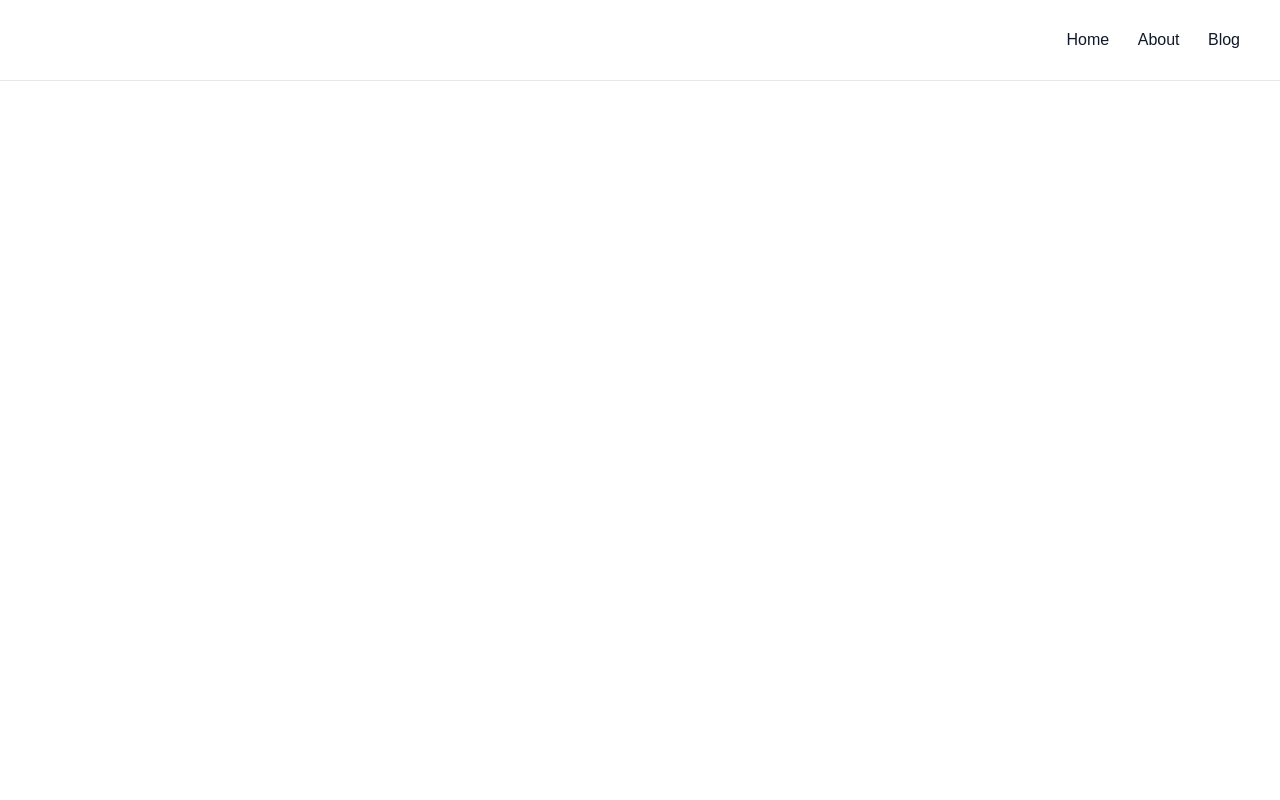
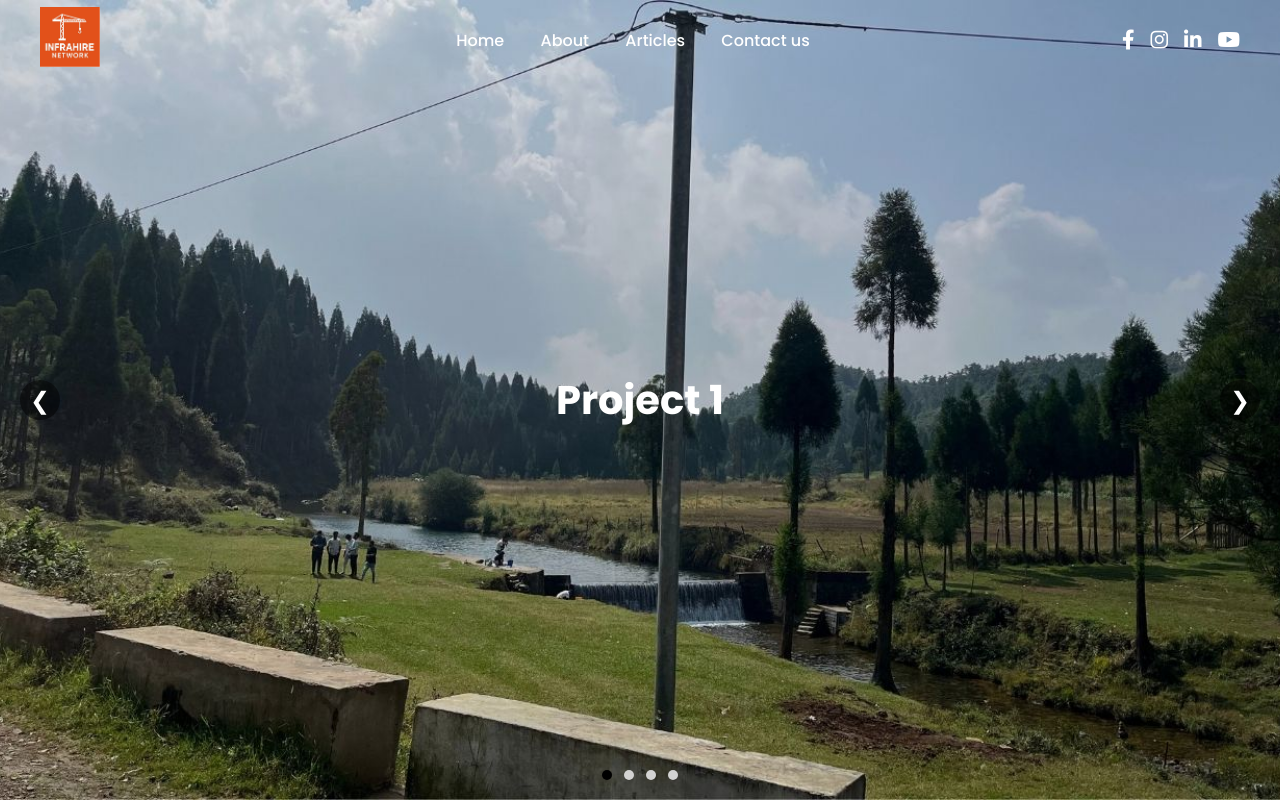
Before and after one commit to nivedrajak-ui/simple-site, a plain HTML site: page index.html in a window 1280 px wide. Drawn offline with Linux system fonts and the light colour scheme.

Commit message:
Updated homepage and slider layout

```diff
--- a/index.html
+++ b/index.html
@@ -1,44 +1,213 @@
-
 <!DOCTYPE html>
 <html lang="en">
 <head>
-  <meta charset="UTF-8" />
-  <meta name="viewport" content="width=device-width, initial-scale=1.0" />
-  <title>Strexerts</title>
+<meta charset="UTF-8">
+<meta name="viewport" content="width=device-width, initial-scale=1.0">
+<title>Slider Full Background Site</title>
+<link href="https://fonts.googleapis.com/css2?family=Poppins:wght@300;400;500;700&display=swap" rel="stylesheet">
+<link rel="stylesheet" href="https://cdnjs.cloudflare.com/ajax/libs/font-awesome/6.4.0/css/all.min.css">
 <style>
-    body {
-      margin: 0;
-      font-family: Arial, sans-serif;
-      background-color: #ffffff;
+* { margin:0; padding:0; box-sizing:border-box; }
+body, html { height: 100%; font-family: 'Poppins', sans-serif; overflow-x: hidden; }
+
+/* Slider container */
+.slider { position: relative; width: 100%; height: 100vh; overflow: hidden; }
+
+/* Slides */
+.slides {
+  display: flex;
+  transition: transform 1s ease-in-out; /* slower slide */
+  height: 100%;
 }
+
+.slide {
+  min-width: 100%;
+  height: 100%;
+  position: relative;
+  display: flex;
+  justify-content: center;
+  align-items: center;
+  color: #fff;
+  text-align: center;
+}
+
+.slide img {
+  width: 100%;
+  height: 100%;
+  object-fit: cover;
+  position: absolute;
+  inset: 0;
+  z-index: -1;
+}
+
+/* Project name */
+.slide h2 {
+  font-size: 2.5rem;
+  font-weight: 700;
+  color: #fff;
+  opacity: 0;
+  transform: translateY(20px);
+  animation: popUp 1.2s forwards; /* slower baseline animation */
+}
+
+@keyframes popUp {
+  to { opacity: 1; transform: translateY(0); }
+}
+
+/* Header */
 header {
+  position: absolute;
+  top: 0;
+  left: 0;
+  width: 100%;
+  height: 80px;
   display: flex;
-      justify-content: flex-end;
   align-items: center;
-      height: 80px;
+  justify-content: space-between;
   padding: 0 40px;
-      background-color: #ffffff;
-      border-bottom: 1px solid #e5e7eb;
+  z-index: 10;
+  color: #fff;
 }
+
+/* Logo */
+.logo img { height: 60px; }
+
+/* Navigation */
+nav { margin-left: 60px; }
 nav a {
-      color: #111827;
+  margin: 0 16px;
+  text-decoration: none;
+  color: #fff;
   font-size: 16px;
   font-weight: 500;
-      text-decoration: none;
-      margin-left: 24px;
+  transition: opacity 0.3s;
 }
-    nav a:hover {
-      color: #2563eb;
+nav a:hover { opacity: 0.7; }
+
+/* Social icons */
+.social-icons {
+  display: flex;
+  align-items: center;
 }
+.social-icons i {
+  margin-left: 16px;
+  font-size: 20px;
+  color: #fff;
+  cursor: pointer;
+  transition: opacity 0.3s;
+}
+.social-icons i:hover { opacity: 0.7; }
+
+/* Arrows */
+.arrow {
+  position: absolute;
+  top: 50%;
+  transform: translateY(-50%);
+  background: rgba(0,0,0,0.5);
+  border-radius: 50%;
+  color: white;
+  font-size: 24px;
+  width: 40px;
+  height: 40px;
+  display: grid;
+  place-items: center;
+  cursor: pointer;
+  z-index: 5;
+  user-select: none;
+}
+.arrow.left { left: 20px; }
+.arrow.right { right: 20px; }
+
+/* Dots */
+.dots {
+  position: absolute;
+  bottom: 20px;
+  left: 50%;
+  transform: translateX(-50%);
+  display: flex;
+  gap: 12px;
+  z-index: 5;
+}
+.dot {
+  width: 10px;
+  height: 10px;
+  border-radius: 50%;
+  background: lightgray;
+  cursor: pointer;
+}
+.dot.active { background: black; }
+
 </style>
 </head>
 <body>
+
+<div class="slider">
   <header>
+    <div class="logo"><img src="images/logo.jpg" alt="Logo"></div>
+
     <nav>
       <a href="#">Home</a>
       <a href="#">About</a>
-      <a href="#">Blog</a>
+      <a href="#">Articles</a>
+      <a href="#">Contact us</a>
     </nav>
+
+    <div class="social-icons">
+      <i class="fab fa-facebook-f"></i>
+      <i class="fab fa-instagram"></i>
+      <i class="fab fa-linkedin-in"></i>
+      <i class="fab fa-youtube"></i>
+    </div>
   </header>
+
+  <div class="slides">
+    <div class="slide"><img src="images/image1.jpg" alt="Project 1"><h2>Project 1</h2></div>
+    <div class="slide"><img src="images/image2.jpg" alt="Project 2"><h2>Project 2</h2></div>
+    <div class="slide"><img src="images/image3.jpg" alt="Project 3"><h2>Project 3</h2></div>
+    <div class="slide"><img src="images/image4.jpg" alt="Project 4"><h2>Project 4</h2></div>
+  </div>
+
+  <div class="arrow left">&#10094;</div>
+  <div class="arrow right">&#10095;</div>
+
+  <div class="dots">
+    <div class="dot active"></div>
+    <div class="dot"></div>
+    <div class="dot"></div>
+    <div class="dot"></div>
+  </div>
+</div>
+
+<script>
+const slides = document.querySelector('.slides');
+const slideElements = document.querySelectorAll('.slide');
+const dots = document.querySelectorAll('.dot');
+const totalSlides = slideElements.length;
+let index = 0;
+
+function showSlide(i) {
+  if(i >= totalSlides) index = 0;
+  if(i < 0) index = totalSlides - 1;
+  slides.style.transition = 'transform 2s ease-in-out'; // slower slide
+  slides.style.transform = `translateX(${-index*100}%)`;
+
+  // Animate project name
+  slideElements.forEach(slide => slide.querySelector('h2').style.opacity = 0);
+  const currentH2 = slideElements[index].querySelector('h2');
+  currentH2.style.animation = 'none';
+  void currentH2.offsetWidth; // trigger reflow
+  currentH2.style.animation = 'popUp 5s forwards';
+
+
+  dots.forEach((dot, idx) => dot.classList.toggle('active', idx === index));
+}
+
+document.querySelector('.arrow.right').addEventListener('click', () => { index++; showSlide(index); });
+document.querySelector('.arrow.left').addEventListener('click', () => { index--; showSlide(index); });
+dots.forEach((dot, idx) => { dot.addEventListener('click', () => { index = idx; showSlide(index); }); });
+
+showSlide(index);
+</script>
+
 </body>
 </html>
```
Also changed, not shown: images/image1.jpg (added), images/image2.jpg (added), images/image3.jpg (added), images/image4.jpg (added), images/logo.jpg (added). Lines whose indentation alone changed are shown as unchanged.
